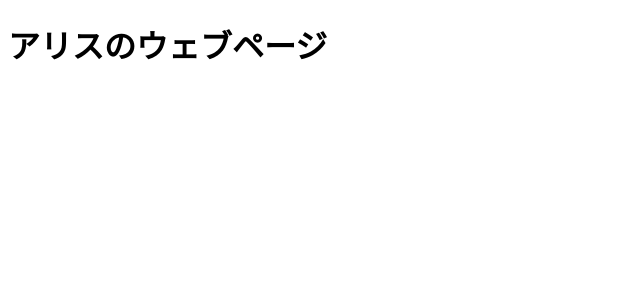
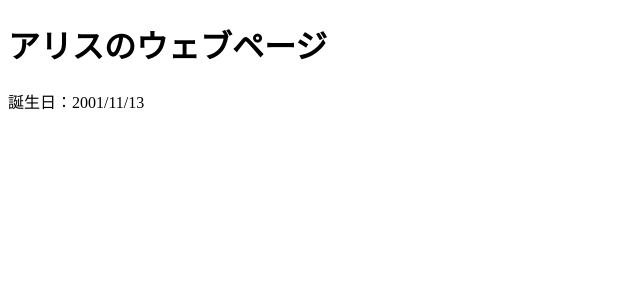
Before and after one commit to sekine-1113/portfolio, a Next.js app: page / in a window 1280 px wide. Shown: the top 300 px of the page, without its empty margins (0-640 px from the left). Built offline with nearby package versions, Linux system fonts and the light colour scheme.

Commit message:
feat: 誕生日表示を追加

```diff
--- a/src/pages/index.tsx
+++ b/src/pages/index.tsx
@@ -1,6 +1,9 @@
 import Header from "@/components/base/Header/Header";
 
 export default function Home() {
+    const birthDay = new Date("2001/11/13");
+    const now = new Date();
+    const isBirthDay = now.getMonth() + 1 === birthDay.getMonth() + 1 && now.getDate() === birthDay.getDate();
     return (
         <div>
             <>
@@ -8,6 +11,7 @@ export default function Home() {
                 <meta name="description" content="アリスのページです。" />
             </>
             <h1>アリスのウェブページ</h1>
+            <div>誕生日：{isBirthDay ? "今日" : birthDay.toLocaleString("ja-JP").split(" ")[0]}</div>
         </div>
     )
 }
```
